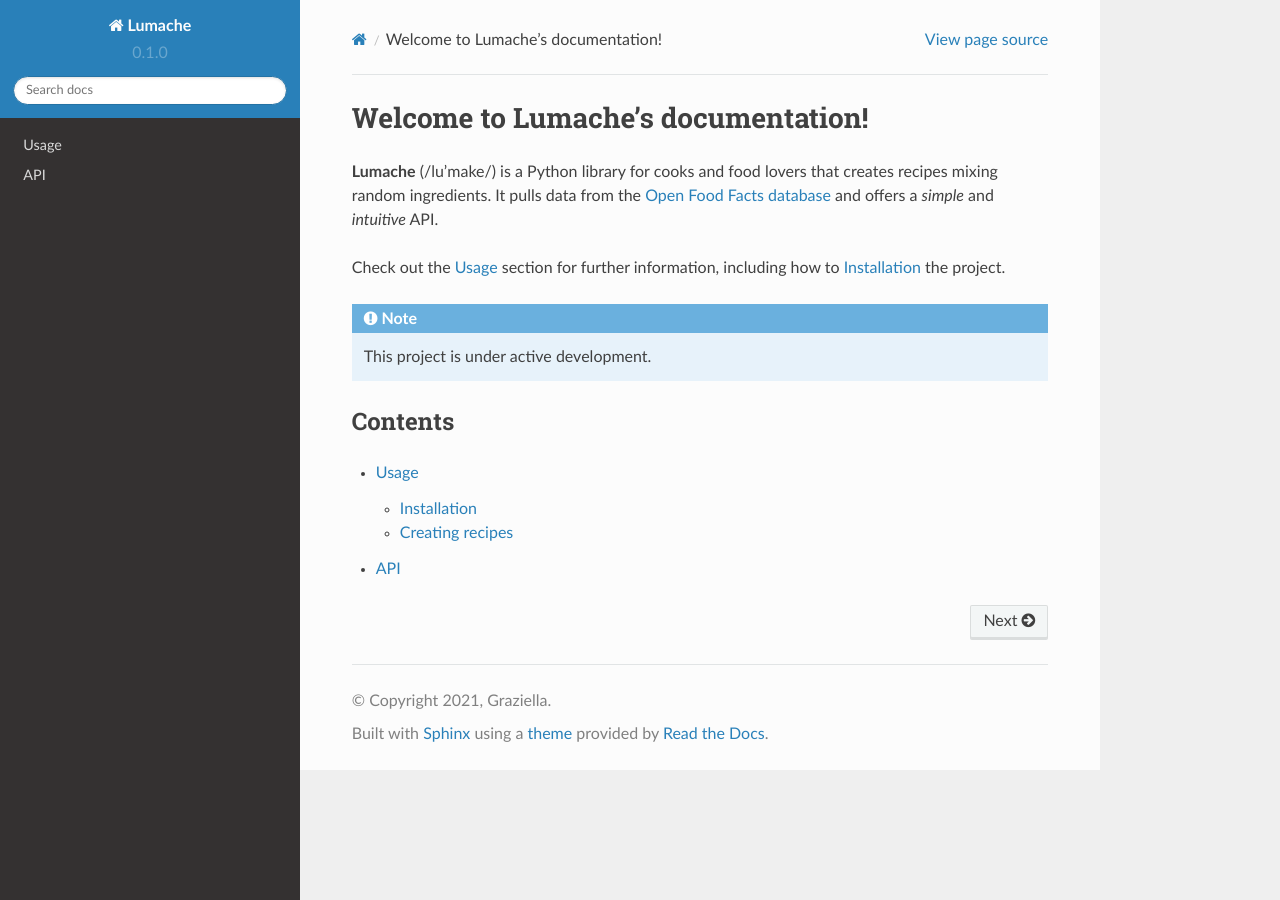
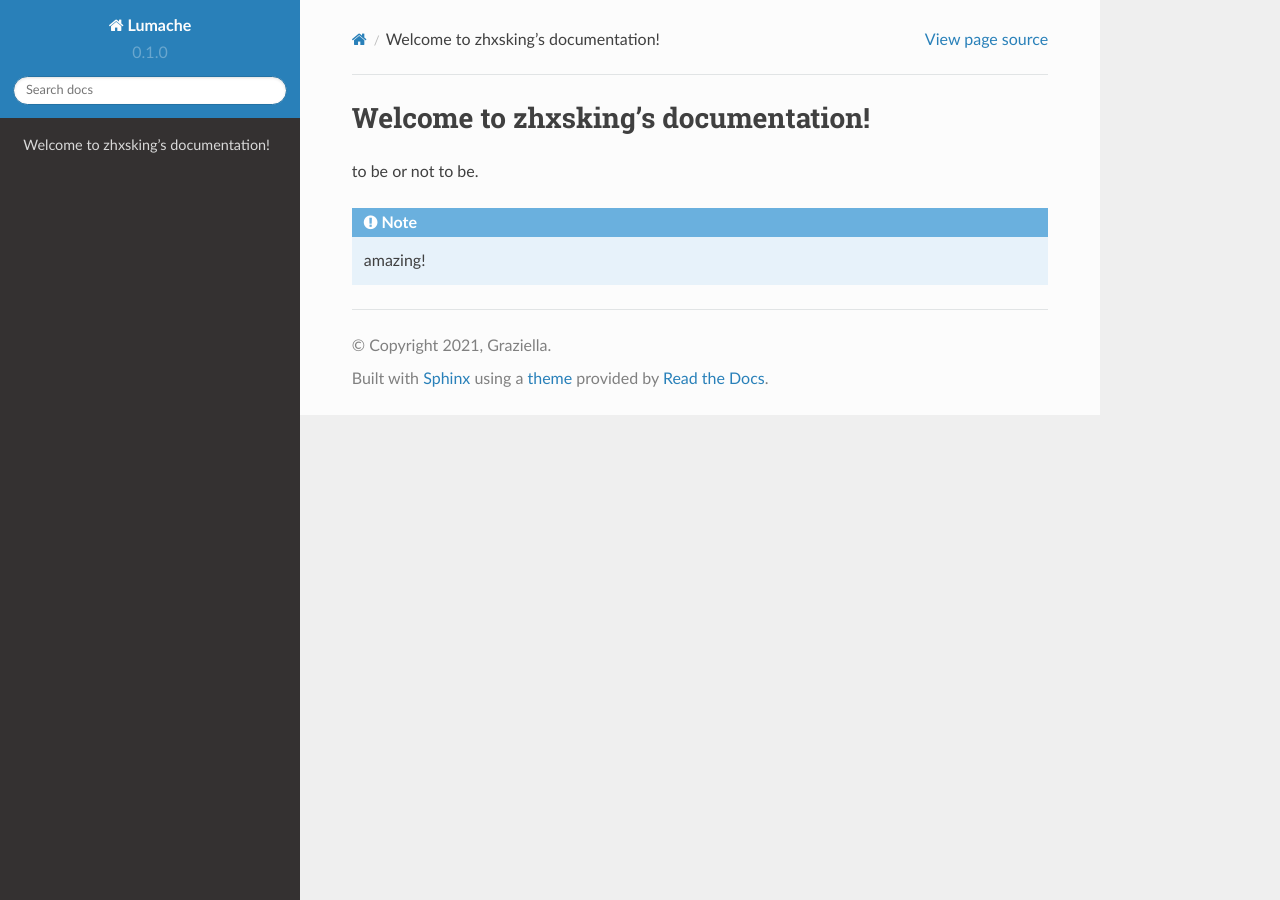
Before and after one commit to zhxsking/docs, a Sphinx documentation site: the page built from docs/source/index.rst, in a window 1280 px wide. Built offline with Sphinx 7.4.7 and the Read the Docs theme 2.0.0, drawn with Linux system fonts in a browser that asks for light colours.

Commit message:
Update index.rst

```diff
--- a/docs/source/index.rst
+++ b/docs/source/index.rst
@@ -1,22 +1,8 @@
-Welcome to Lumache's documentation!
+Welcome to zhxsking's documentation!
 ===================================
 
-**Lumache** (/lu'make/) is a Python library for cooks and food lovers
-that creates recipes mixing random ingredients.
-It pulls data from the `Open Food Facts database <https://world.openfoodfacts.org/>`_
-and offers a *simple* and *intuitive* API.
-
-Check out the :doc:`usage` section for further information, including
-how to :ref:`installation` the project.
+to be or not to be.
 
 .. note::
 
-   This project is under active development.
-
-Contents
---------
-
-.. toctree::
-
-   usage
-   api
+   amazing!
```
